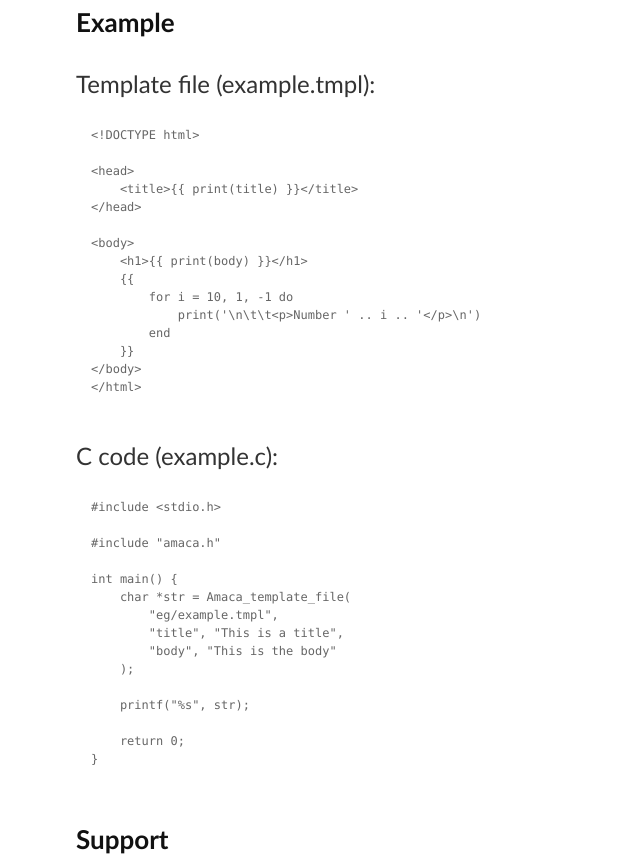
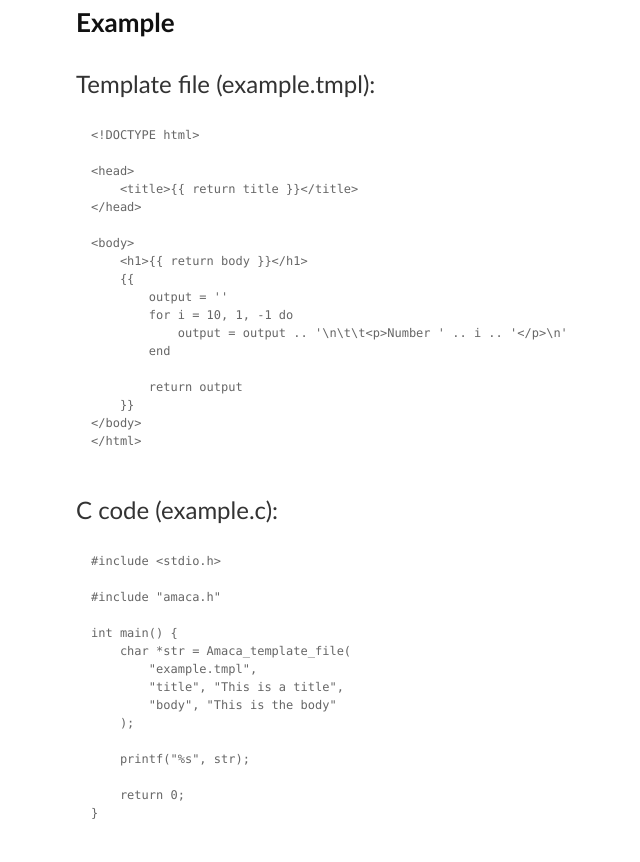
Before and after one commit to awakmu/Amaca, a plain HTML site: page index.html in a window 1280 px wide. Shown: the part 418-1280 px from the top of the page, without its empty margins (228-868 px from the left). Drawn offline with Linux system fonts and the light colour scheme.

Commit message:
update example

```diff
--- a/index.html
+++ b/index.html
@@ -88,15 +88,18 @@
 &lt;!DOCTYPE html&gt;
 
 &lt;head&gt;
-    &lt;title&gt;{{ print(title) }}&lt;/title&gt;
+    &lt;title&gt;{{ return title }}&lt;/title&gt;
 &lt;/head&gt;
 
 &lt;body&gt;
-    &lt;h1&gt;{{ print(body) }}&lt;/h1&gt;
+    &lt;h1&gt;{{ return body }}&lt;/h1&gt;
     {{
+        output = ''
         for i = 10, 1, -1 do
-            print('\n\t\t&lt;p&gt;Number ' .. i .. '&lt;/p&gt;\n')
+            output = output .. '\n\t\t&lt;p&gt;Number ' .. i .. '&lt;/p&gt;\n'
         end
+
+        return output
     }}
 &lt;/body&gt;
 &lt;/html&gt;
@@ -111,7 +114,7 @@
 
 int main() {
     char *str = Amaca_template_file(
-        "eg/example.tmpl",
+        "example.tmpl",
         "title", "This is a title",
         "body", "This is the body"
     );
```
